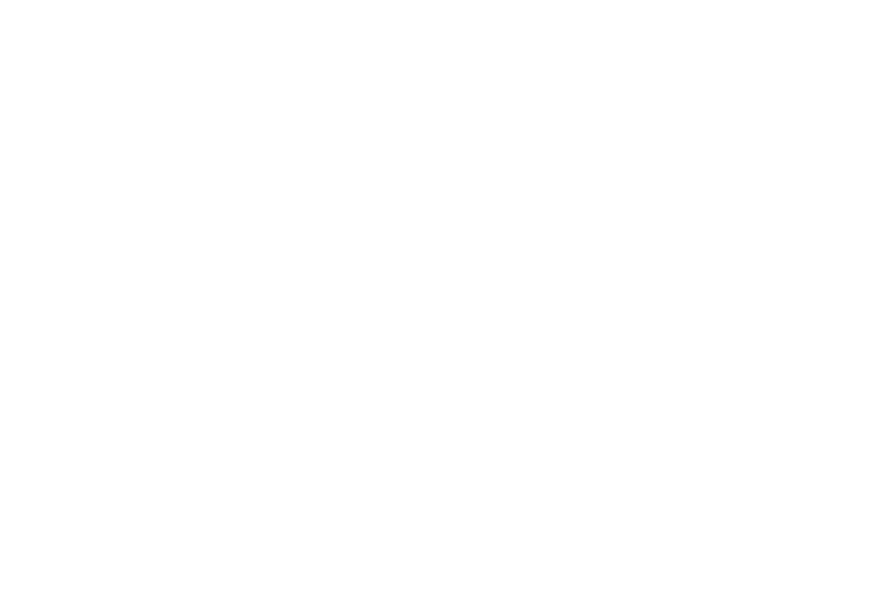
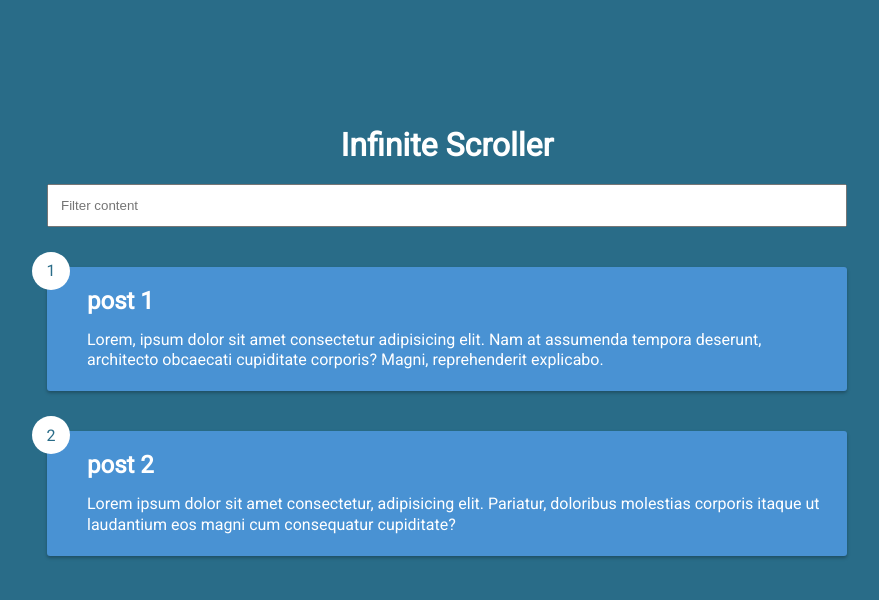
Before and after one commit to Gergi83/infinite-scroll-blog, a website: page index.html in a window 1280 px wide. Shown: the whole page, without its empty margins (193-1072 px from the left). Drawn offline with Linux system fonts and the light colour scheme.

Commit message:
html and css added

```diff
--- a/index.html
+++ b/index.html
@@ -6,10 +6,37 @@
     <meta http-equiv="X-UA-Compatible" content="IE=edge">
     <meta name="viewport" content="width=device-width, initial-scale=1.0">
     <link rel="stylesheet" href="style.css">
-    <title>Infinite Scroll Blog</title>
+    <title>Infinite Scroller</title>
 </head>
 
 <body>
+    <h1>Infinite Scroller</h1>
+    <div class="filter-container">
+        <input type="text" class="filter" id="filter" placeholder="Filter content">
+    </div>
+    <div id="post-container">
+        <div class="post">
+            <div class="num">1</div>
+            <div class="post-info">
+                <h2 class="post-title">post 1</h2>
+                <p class="post-body">Lorem, ipsum dolor sit amet consectetur adipisicing elit. Nam at assumenda
+                    tempora deserunt, architecto obcaecati cupiditate corporis? Magni, reprehenderit explicabo.</p>
+            </div>
+        </div>
+        <div class="post">
+            <div class="num">2</div>
+            <div class="post-info">
+                <h2 class="post-title">post 2</h2>
+                <p class="post-body">Lorem ipsum dolor sit amet consectetur, adipisicing elit. Pariatur, doloribus
+                    molestias corporis itaque ut laudantium eos magni cum consequatur cupiditate?</p>
+            </div>
+        </div>
+    </div>
+    <div class="loader">
+        <div class="circle"></div>
+        <div class="circle"></div>
+        <div class="circle"></div>
+    </div>
     <script src="script.js"></script>
 </body>
 
--- a/style.css
+++ b/style.css
@@ -0,0 +1,109 @@
+@import url('https://fonts.googleapis.com/css?family=Roboto&display=swap');
+
+* {
+  box-sizing: border-box;
+}
+
+body {
+  background: #296c88;
+  color: #fff;
+  font-family: 'Roboto', sans-serif;
+  display: flex;
+  flex-direction: column;
+  align-items: center;
+  justify-content: center;
+  min-height: 100vh;
+  margin: 0;
+  padding-bottom: 100px;
+}
+
+h1 {
+  margin-bottom: 0;
+  text-align: center;
+}
+
+.filter-container {
+  margin-top: 20px;
+  width: 80vw;
+  max-width: 800px;
+}
+
+.filter {
+  width: 100%;
+  padding: 12px;
+}
+
+.post {
+  position: relative;
+  background: #4992d3;
+  box-shadow: 0 2px 3.5px rgba(0, 0, 0, 0.27);
+  border-radius: 3px;
+  margin: 40px 0;
+  padding: 20px;
+  display: flex;
+  width: 80vw;
+  max-width: 800px;
+}
+.post .post-title {
+  margin: 0;
+}
+.post .post-body {
+  margin: 15px 0 0;
+  line-height: 1.3;
+}
+.post .post-info {
+  margin-left: 20px;
+}
+.post .num {
+  position: absolute;
+  top: -15px;
+  left: -15px;
+  font-size: 16px;
+  width: 38px;
+  height: 38px;
+  border-radius: 50%;
+  background: #fff;
+  color: #296c88;
+  display: flex;
+  align-items: center;
+  justify-content: center;
+  padding: 7px 10px;
+}
+.loader {
+  opacity: 0;
+  display: flex;
+  position: fixed;
+  bottom: 50px;
+  transition: opacity 0.25s ease-in;
+}
+
+.loader.show {
+  opacity: 1;
+}
+
+.circle {
+  background: #fff;
+  width: 10px;
+  height: 10px;
+  border-radius: 50%;
+  margin: 5px;
+  animation: bounce 0.6s ease-in infinite;
+}
+
+.circle:nth-of-type(2) {
+  animation-delay: 0.12s;
+}
+.circle:nth-of-type(3) {
+  animation-delay: 0.24s;
+}
+
+@keyframes bounce {
+  0%,
+  100% {
+    transform: translateY(0);
+  }
+
+  50% {
+    transform: translateY(-10px);
+  }
+}
```
